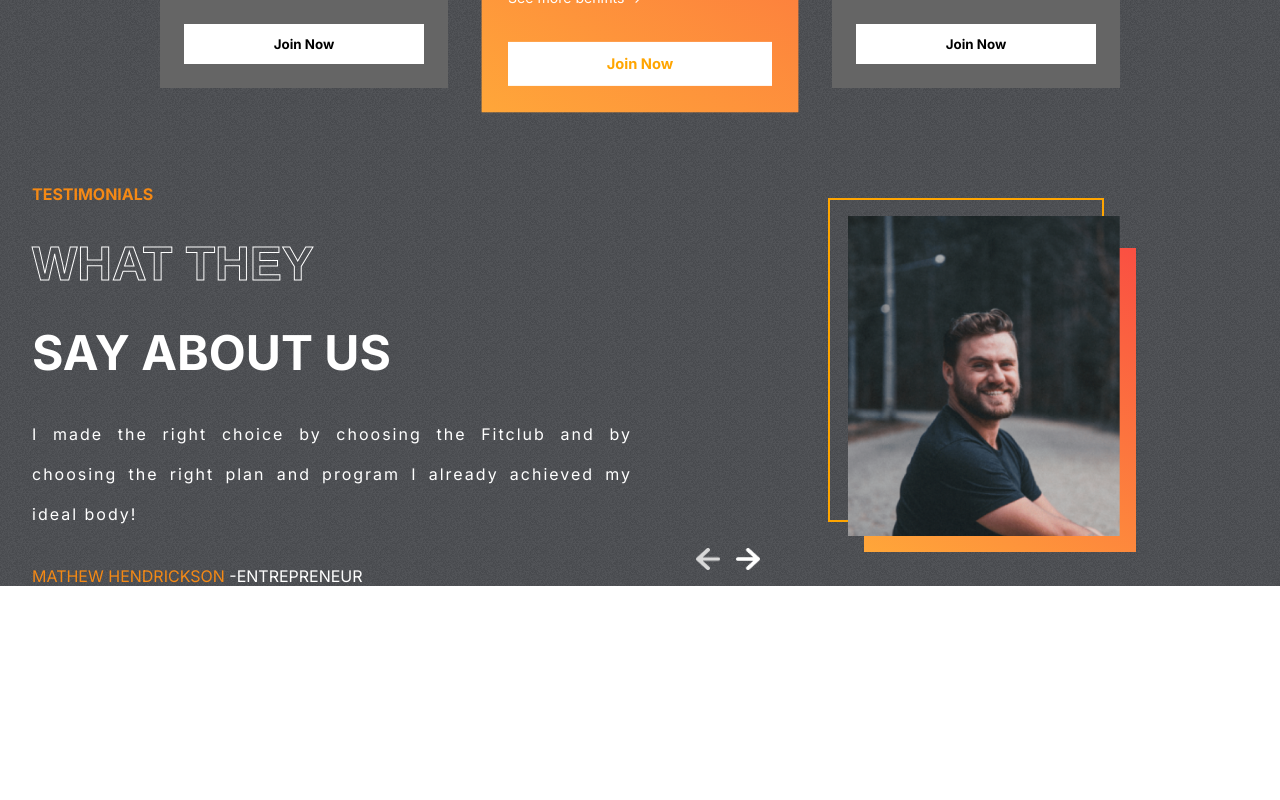
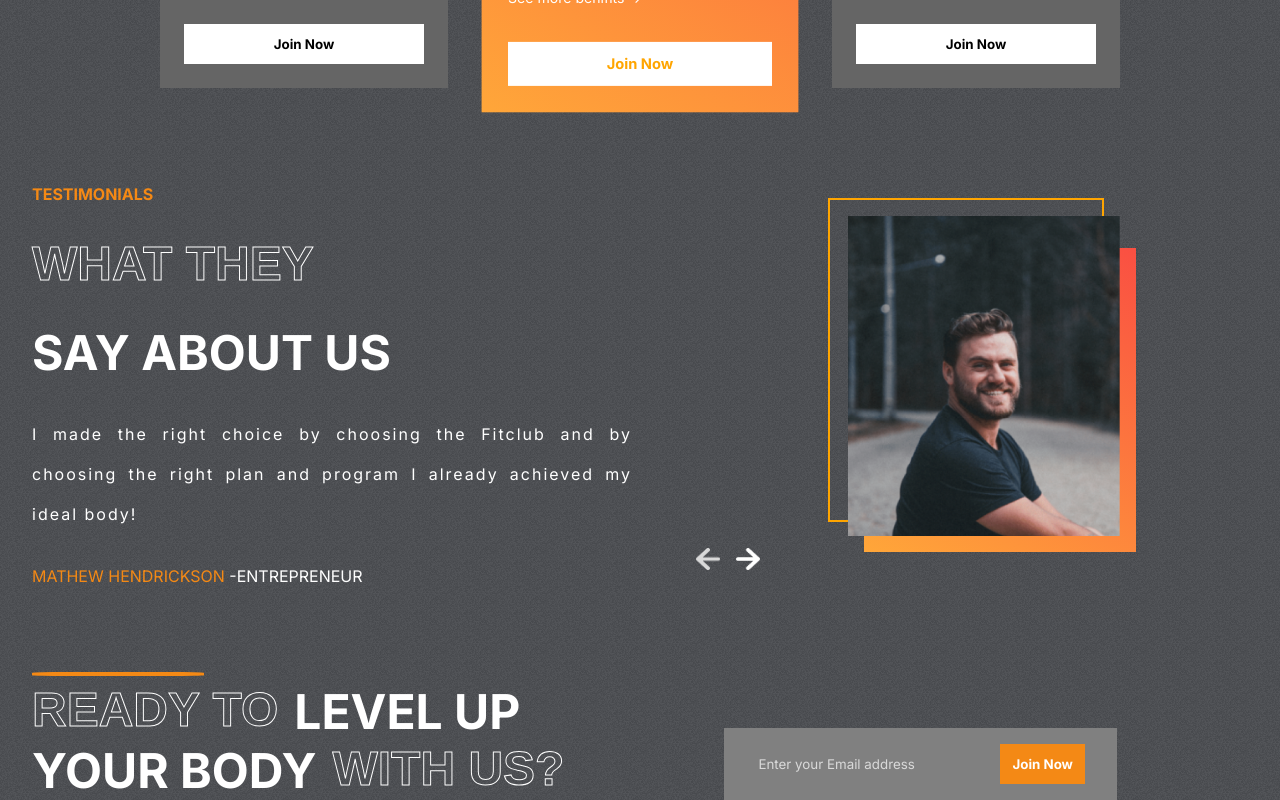
Before and after one commit to thanushan128/React-Responsive-Gym-Website, a React (Create React App) app: page / in a window 1280 px wide. Shown: the part 2348-3148 px from the top of the page. Before the commit the page ends 2934 px from the top, so only its background shows below. Built offline with nearby package versions, Linux system fonts and the light colour scheme.

Commit message:
Complete join component

```diff
--- a/src/App.js
+++ b/src/App.js
@@ -4,6 +4,7 @@ import { Programs } from './components/Programs/Programs';
 import Plans from './components/Plans/Plans';
 import { Reasons } from './components/Reasons/Reasons';
 import Testimonials from './components/Testimonials/Testimonials';
+import { Join } from './components/Join/Join';
 
 
 function App() {
@@ -14,6 +15,7 @@ function App() {
       <Reasons />
       <Plans />
       <Testimonials/>
+      <Join/>
     </div>
   );
 }
--- /dev/null
+++ b/src/components/Join/Join.css
@@ -0,0 +1,55 @@
+.join{
+    display: flex;
+    padding: 0 2rem;
+    gap: 10rem;
+}
+
+.left-j{
+    color: white;
+    font-size: 3rem;
+    font-weight: bold;
+    text-transform: uppercase;
+    position: relative;
+}
+
+.left-j>hr{
+    position: absolute;
+    width: 10.5rem;
+    border: 2px solid var(--orange);
+    border-radius: 20%;
+    margin: -10px 0;
+}
+
+.left-j>div{
+    display: flex;
+    gap: 1rem;
+}
+
+.right-j{
+    display: flex;
+    justify-content: center;
+    align-items: flex-end;
+}
+
+.email-container{
+    display: flex;
+    gap: 3rem;
+    background-color: gray;
+    padding: 1rem 2rem;
+}
+
+.email-container>input{
+    background-color: transparent;
+    border: none;
+    outline: none;
+    color: var(--lightgrayz);
+}
+
+::placeholder{
+    color: var(--lightgray);
+}
+
+.btn-j{
+    background-color: var(--orange);
+    color: white;
+}
--- /dev/null
+++ b/src/components/Join/Join.jsx
@@ -0,0 +1,51 @@
+import React, {useRef} from "react";
+import "./Join.css";
+import emailjs from '@emailjs/browser'
+
+export const Join = () => {
+    const form = useRef()
+    const sendEmail = (e) => {
+      e.preventDefault();
+
+      emailjs
+        .sendForm(
+          "service_i92nxrv",
+          "template_i6zzssb",
+          form.current,
+          "qGLiunjoY3VEvsCg8"
+        )
+        .then(
+          (result) => {
+            console.log(result.text);
+          },
+          (error) => {
+            console.log(error.text);
+          }
+        );
+    };
+  return (
+    <div className="join" id="join-us">
+      <div className="left-j">
+        <hr />
+        <div>
+          <span className="stroke-text">READY TO</span>
+          <span>LEVEL UP</span>
+        </div>
+        <div>
+          <span>YOUR BODY</span>
+          <span className="stroke-text">WITH US?</span>
+        </div>
+      </div>
+      <div className="right-j">
+        <form ref={form} className="email-container" onSubmit={sendEmail}>
+          <input
+            type="email"
+            name="user_email"
+            placeholder="Enter your Email address"
+          />
+          <button className="btn btn-j">Join Now</button>
+        </form>
+      </div>
+    </div>
+  );
+};
```
